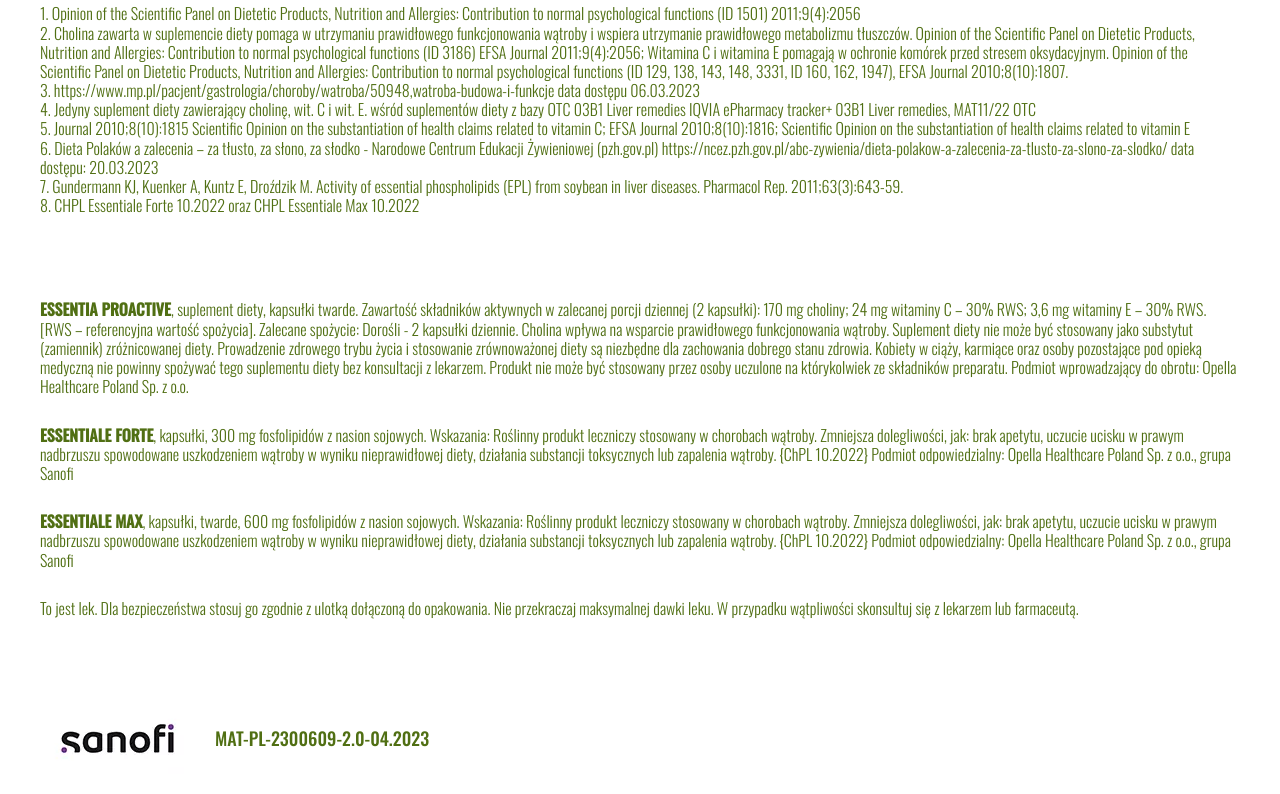
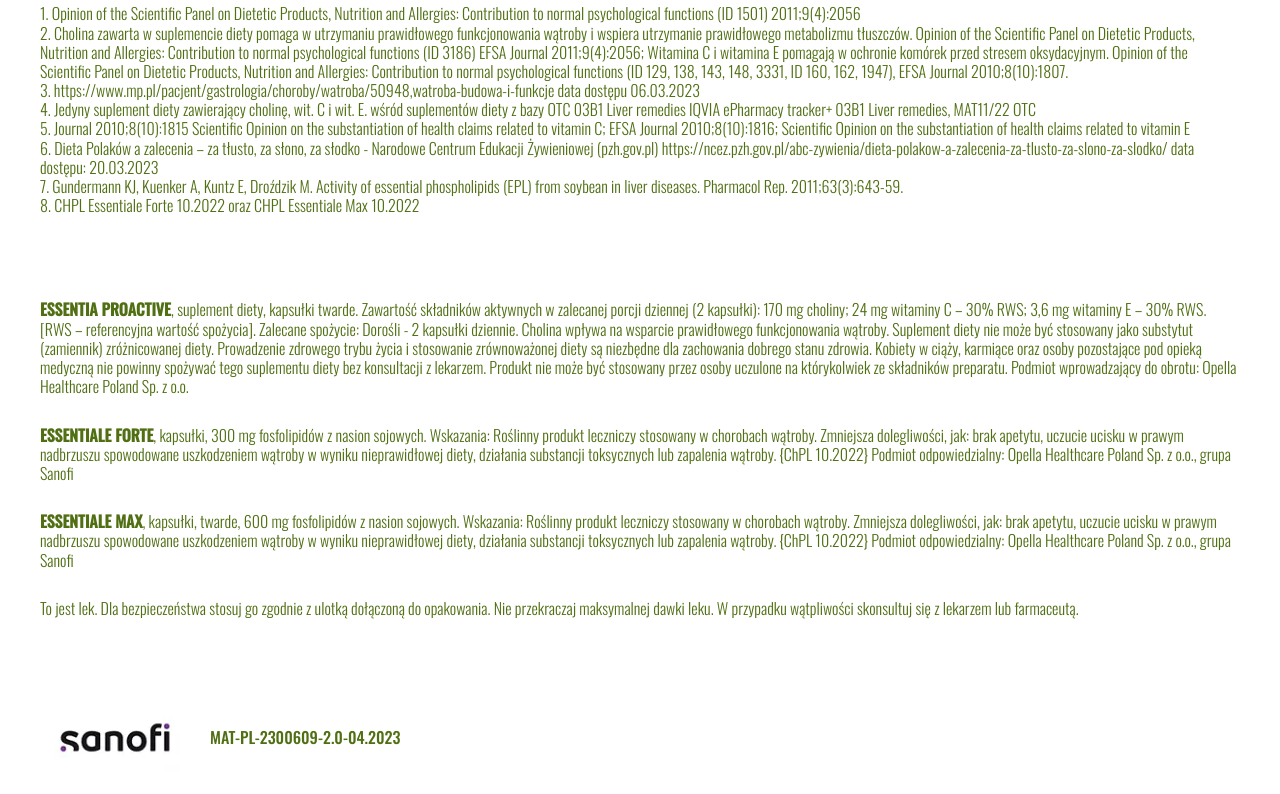
Before and after one commit to eStoreLabs/Essentia-Sanofi-Generic, a plain HTML site: page index.html in a window 1280 px wide. Shown: the part 5781-6575 px from the top of the page. Drawn offline with nearby package versions, Linux system fonts and the light colour scheme.

Commit message:
logo adjustments

```diff
--- a/style.scss
+++ b/style.scss
@@ -701,8 +701,11 @@ body {
     &__mat{
       color: #506f13;
       font-weight: 500;
-      font-size: 18px;
+      font-size: 16px;
       margin-left: 20px;
+    }
+    &__sanofi{
+      max-width: 100px;
     }
   }
 
@@ -965,6 +968,9 @@ body {
       &__item {
         font-size: 16px;
       }
+      &__sanofi{
+        max-width: 150px;
+      }
     }
 
     .es-desc{
```
Also changed, not shown: style.css, 1 other file.
